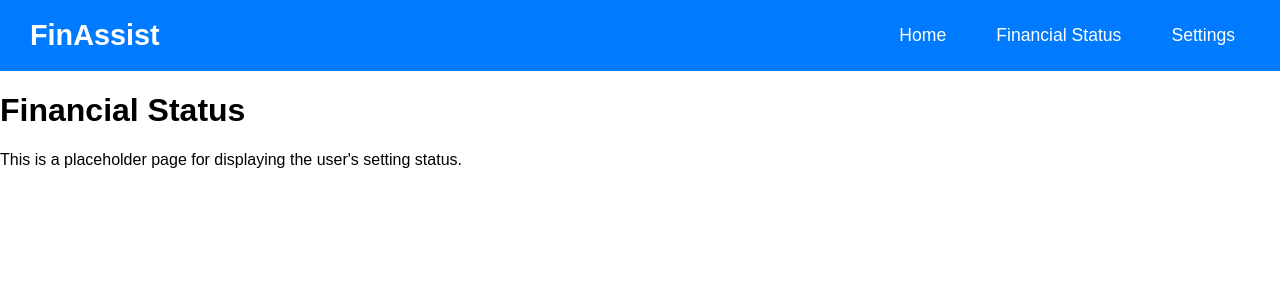
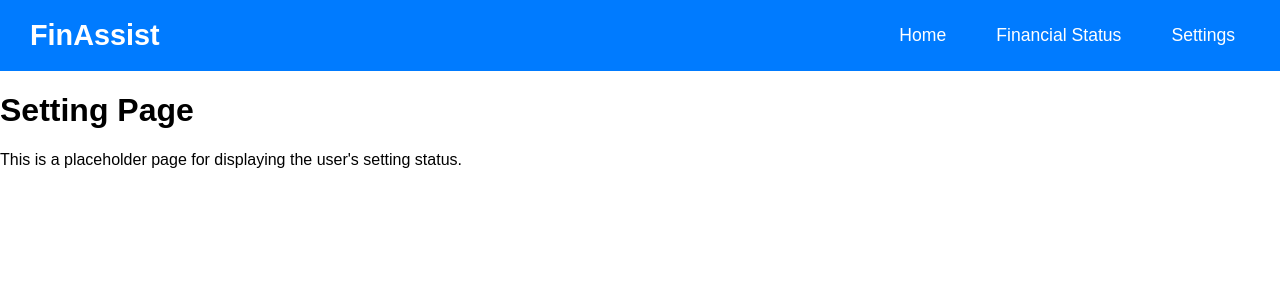
Before and after one commit to mbparsa/finassist-frontend, a React (Create React App) app: page /settings-page in a window 1280 px wide. Shown: the top 300 px of the page. Built offline with nearby package versions, Linux system fonts and the light colour scheme.

Commit message:
Updated setting page

```diff
--- a/src/pages/SettingsPage.js
+++ b/src/pages/SettingsPage.js
@@ -4,7 +4,7 @@ import React from 'react';
 const SettingsPage = () => {
   return (
     <div className="settings-page">
-      <h1>Financial Status</h1>
+      <h1>Setting Page</h1>
       <p>This is a placeholder page for displaying the user's setting status.</p>
     </div>
   );
```
